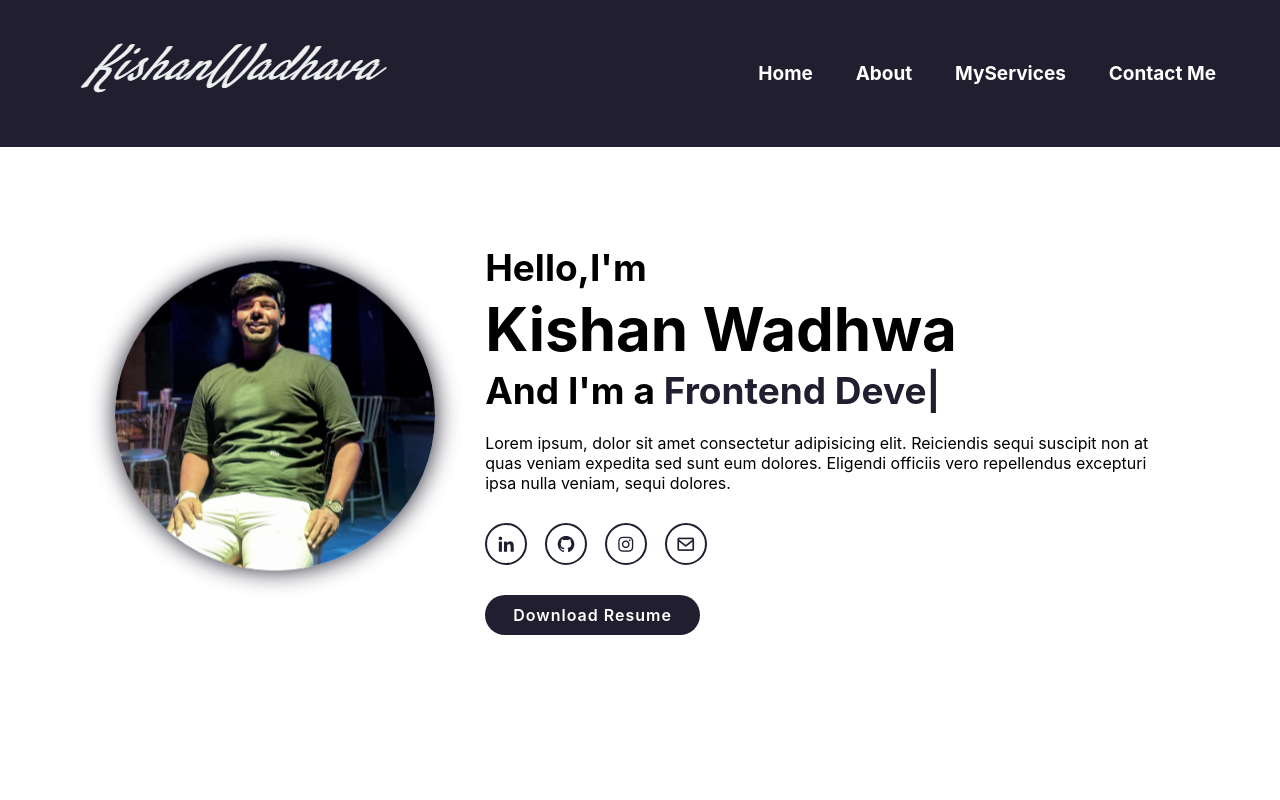
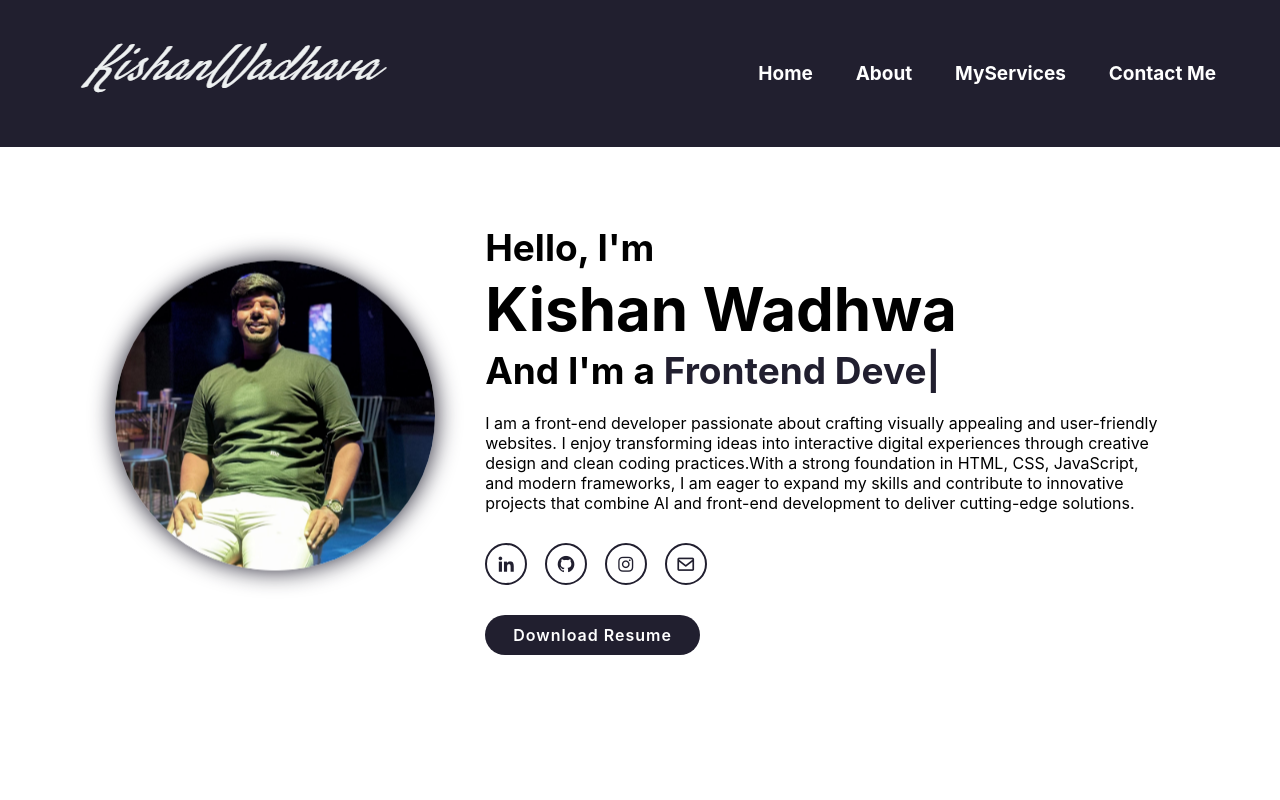
Before and after one commit to SudoKish/Portfolio, a plain HTML site: page Portfolio/Portfolio/index.html in a window 1280 px wide. Shown: the top 800 px of the page. Drawn offline with nearby package versions, Linux system fonts and the light colour scheme.

Commit message:
Edited lorem message

```diff
--- a/Portfolio/Portfolio/index.html
+++ b/Portfolio/Portfolio/index.html
@@ -31,12 +31,14 @@
         </div>
 
         <div class="home-content">
-            <h3>Hello,I'm</h3>
+            <h3>Hello, I'm</h3>
             <h1>Kishan Wadhwa</h1>
             <h3>And I'm a <span class="multiple-text">Frontend Developer</span></h3>
-            <p>Lorem ipsum, dolor sit amet consectetur adipisicing elit. Reiciendis sequi suscipit non at quas veniam
-                expedita sed sunt eum dolores. Eligendi officiis vero repellendus excepturi ipsa nulla veniam, sequi
-                dolores.
+            <p> I am a front-end developer passionate about crafting visually appealing and user-friendly websites. I
+                enjoy transforming ideas into interactive digital experiences through creative design and clean coding
+                practices.With a strong foundation in HTML, CSS, JavaScript, and modern frameworks, I am eager to expand
+                my skills and contribute to innovative projects that combine AI and front-end development to deliver
+                cutting-edge solutions.
             </p>
 
             <div class="social-media">
```
